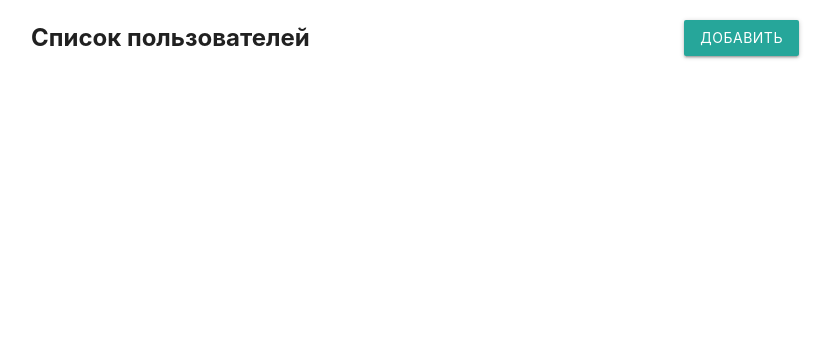
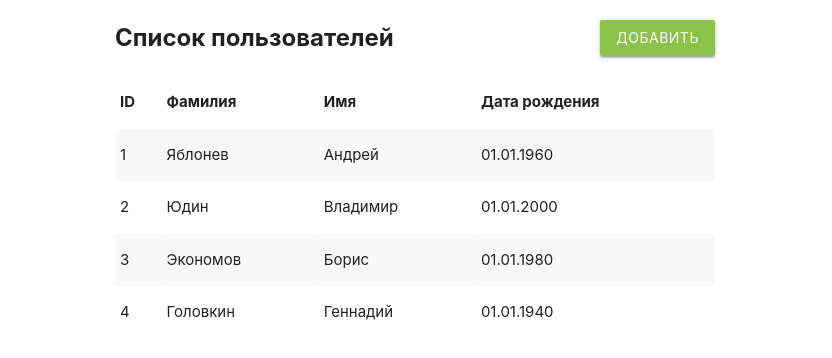
Before and after one commit to Anrb13/test-app, a Vue app: page / in a window 1280 px wide. Shown: the top 358 px of the page, without its empty margins (225-1057 px from the left). Built offline with nearby package versions, Linux system fonts and the light colour scheme.

Commit message:
Initial changes

```diff
--- a/src/App.vue
+++ b/src/App.vue
@@ -1,16 +1,16 @@
 <template>
   <div id="app">
-    <Home msg="Welcome to Your Vue.js App"/>
+    <MainPage />
   </div>
 </template>
 
 <script>
-import Home from './components/Home.vue';
+import MainPage from './components/MainPage.vue';
 
 export default {
   name: 'App',
   components: {
-    Home,
+    MainPage,
   },
 };
 </script>
@@ -22,8 +22,8 @@ export default {
   width: 100%;
   margin: 24px 14px;
 
-  @media (min-width: 768px) {
-    width: 768px;
+  @media (min-width: 600px) {
+    width: 600px;
     margin: auto;
   }
 }
--- a/src/assets/reset.scss
+++ b/src/assets/reset.scss
@@ -1,3 +1,7 @@
 h1 {
   margin: unset;
 }
+
+th {
+  font-weight: unset;
+}
--- a/src/components/Home.vue
+++ /dev/null
@@ -1,22 +0,0 @@
-<template>
-  <div class="qa-home">
-    <header class="qa-home__header">
-      <h1 class="qa-home__header-title">Список пользователей</h1>
-      <button class="btn qa-home__header-button">Добавить</button>
-    </header>
-  </div>
-</template>
-
-<script>
-export default {
-  name: 'QaHome',
-  props: {
-    msg: String,
-  },
-};
-</script>
-
-<!-- Add "scoped" attribute to limit CSS to this component only -->
-<style lang="scss">
-@import './styles.scss';
-</style>
--- /dev/null
+++ b/src/components/MainPage.vue
@@ -0,0 +1,119 @@
+<template>
+  <div class="main-page">
+    <header class="main-page__header">
+      <h1 class="main-page__header-title">Список пользователей</h1>
+      <button class="btn main-page__header-button light-green">Добавить</button>
+    </header>
+
+    <table
+      class="main-page__table striped"
+      :class="{'main-page__table--loading': loading}"
+    >
+      <thead class="main-page__table-head">
+        <tr>
+          <th>ID</th>
+          <th>Фамилия</th>
+          <th>Имя</th>
+          <th>Дата рождения</th>
+        </tr>
+      </thead>
+      <tbody class="main-page__table-body">
+        <tr v-for="user in users" :key="user.id">
+          <th>{{ user.id }}</th>
+          <th>{{ user.lastName }}</th>
+          <th>{{ user.firstName }}</th>
+          <th>{{ user.birthday }}</th>
+        </tr>
+      </tbody>
+
+      <div v-if="loading" class="main-page__loader">
+        <div class="preloader-wrapper big active">
+          <div class="spinner-layer spinner-blue-only">
+            <div class="circle-clipper left">
+              <div class="circle"></div>
+            </div><div class="gap-patch">
+              <div class="circle"></div>
+            </div><div class="circle-clipper right">
+              <div class="circle"></div>
+            </div>
+          </div>
+        </div>
+      </div>
+    </table>
+  </div>
+</template>
+
+<script>
+const initialUsers = [
+  {
+    id: '1',
+    lastName: 'Яблонев',
+    firstName: 'Андрей',
+    birthday: '01.01.1960',
+  },
+  {
+    id: '2',
+    lastName: 'Юдин',
+    firstName: 'Владимир',
+    birthday: '01.01.2000',
+  },
+  {
+    id: '3',
+    lastName: 'Экономов',
+    firstName: 'Борис',
+    birthday: '01.01.1980',
+  },
+  {
+    id: '4',
+    lastName: 'Головкин',
+    firstName: 'Геннадий',
+    birthday: '01.01.1940',
+  },
+];
+
+export default {
+  name: 'MainPage',
+
+  data() {
+    return {
+      users: [{}, {}, {}, {}, {}, {}],
+      // Число показанных строк
+      count: 5,
+      loading: true,
+    };
+  },
+
+  computed: {
+    slicedUsers() {
+      return this.users.slice(0, this.count);
+    },
+  },
+
+  methods: {
+    /**
+     * При монтировании компонента проверяем локал сторейдж
+     * на наличие уже записанного массива users, если нет
+     * заполняем, с таймаутом для лоадера записывает в дату
+     */
+    init() {
+      if (!localStorage.getItem('users')) {
+        localStorage.setItem('users', JSON.stringify(initialUsers));
+      }
+
+      setTimeout(() => {
+        this.users = JSON.parse(localStorage.getItem('users'));
+        this.loading = false;
+      }, 2000);
+    },
+  },
+
+  mounted() {
+    this.init();
+  },
+};
+</script>
+
+<!-- Add "scoped" attribute to limit CSS to this component only -->
+<style lang="scss">
+@import './styles.scss';
+</style>
--- a/src/components/styles.scss
+++ b/src/components/styles.scss
@@ -1,4 +1,4 @@
-.qa-home {
+.main-page {
   display: flex;
   flex-direction: column;
 
@@ -18,4 +18,28 @@
     &-button {
     }
   }
+
+  &__table {
+    position: relative;
+
+    &--loading {
+      opacity: 0.6;
+    }
+
+    &-head {
+      font-weight: 700;
+    }
+
+    &-body {
+      font-weight: 400;
+    }
+  }
+
+  &__loader {
+    opacity: 1;
+    position: absolute;
+    top: 50%;
+    left: 50%;
+    transform: translate(-50%,-50%)
+  }
 }
```
Also changed, not shown: src/utils/localStorage.js (added).
